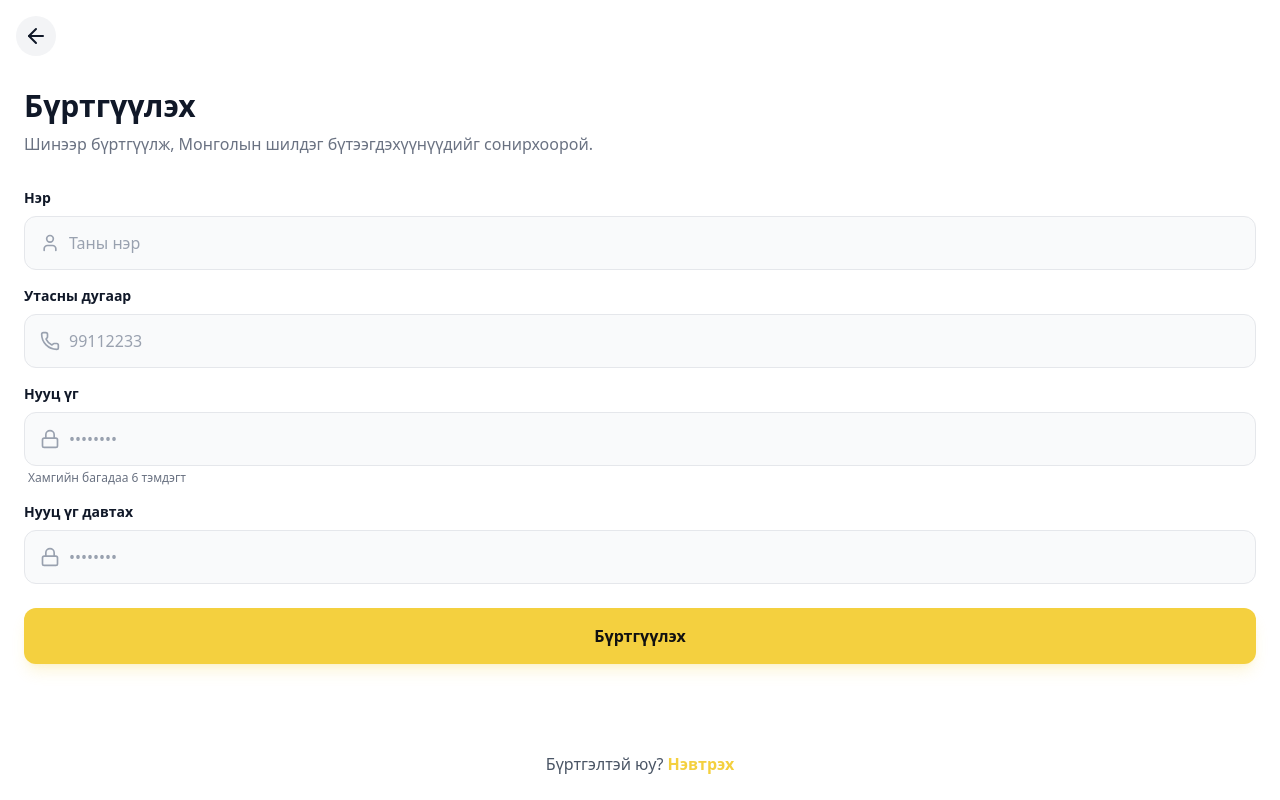
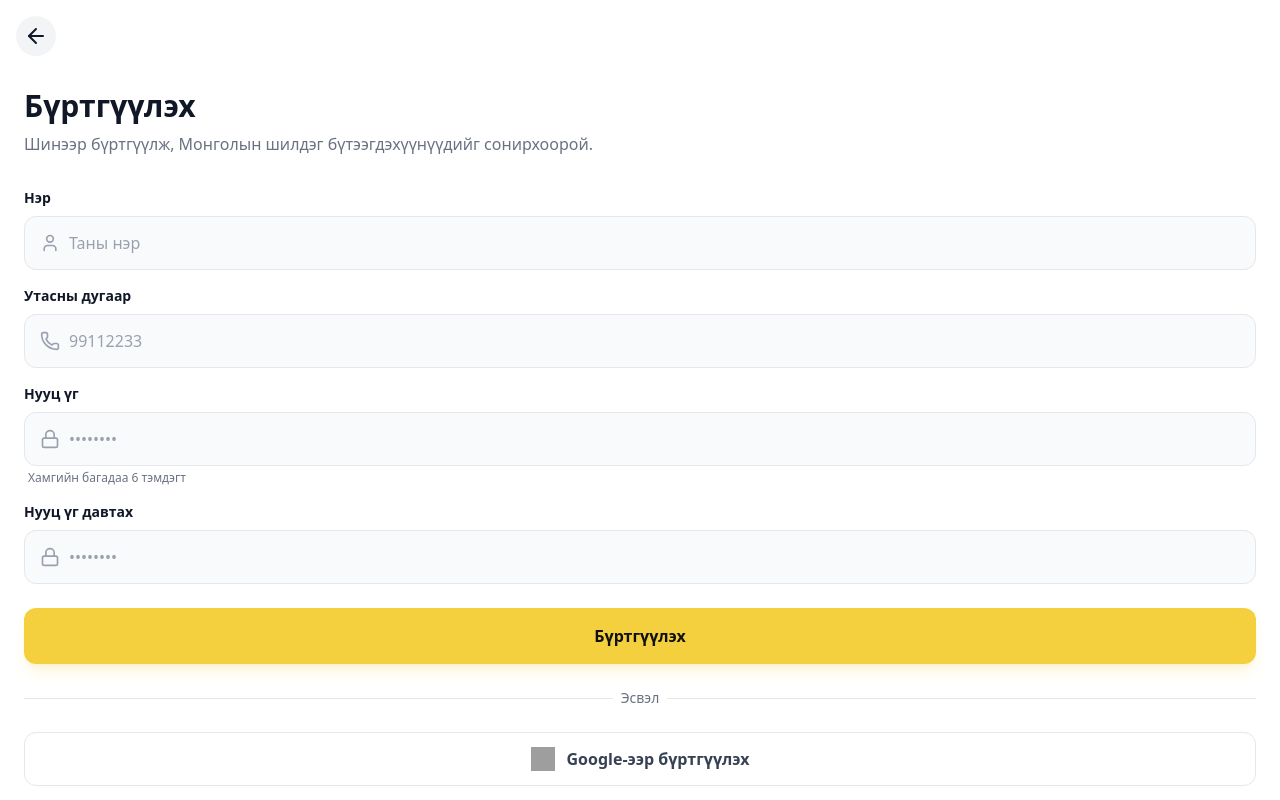
Before and after one commit to eerdenee/nutgiin-delguur, a Next.js app: page /signup in a window 1280 px wide. Shown: the top 800 px of the page. Built offline with nearby package versions, Linux system fonts and the light colour scheme; no server answers; grey boxes are pictures that could not be loaded.

Commit message:
Enhance Dashboard UI, add Admin Country Switcher, and implement Google Login

```diff
--- a/src/app/(auth)/login/page.tsx
+++ b/src/app/(auth)/login/page.tsx
@@ -132,6 +132,32 @@ export default function LoginPage() {
                     </button>
                 </form>
 
+                <div className="relative my-6">
+                    <div className="absolute inset-0 flex items-center">
+                        <div className="w-full border-t border-gray-200"></div>
+                    </div>
+                    <div className="relative flex justify-center text-sm">
+                        <span className="px-2 bg-white text-gray-500">Эсвэл</span>
+                    </div>
+                </div>
+
+                <button
+                    type="button"
+                    onClick={async () => {
+                        const { supabase } = await import("@/lib/supabase");
+                        await supabase.auth.signInWithOAuth({
+                            provider: 'google',
+                            options: {
+                                redirectTo: `${window.location.origin}/auth/callback`
+                            }
+                        });
+                    }}
+                    className="w-full bg-white border border-gray-200 text-gray-700 font-bold py-3.5 rounded-xl hover:bg-gray-50 transition-all flex items-center justify-center gap-3"
+                >
+                    <img src="https://www.svgrepo.com/show/475656/google-color.svg" className="w-6 h-6" alt="Google" />
+                    Google-ээр нэвтрэх
+                </button>
+
                 <div className="mt-auto pt-6 text-center">
                     <p className="text-gray-600">
                         Бүртгэлгүй юу?{" "}
--- a/src/app/(auth)/signup/page.tsx
+++ b/src/app/(auth)/signup/page.tsx
@@ -184,6 +184,32 @@ export default function SignupPage() {
                     </div>
                 </form>
 
+                <div className="relative my-6">
+                    <div className="absolute inset-0 flex items-center">
+                        <div className="w-full border-t border-gray-200"></div>
+                    </div>
+                    <div className="relative flex justify-center text-sm">
+                        <span className="px-2 bg-white text-gray-500">Эсвэл</span>
+                    </div>
+                </div>
+
+                <button
+                    type="button"
+                    onClick={async () => {
+                        const { supabase } = await import("@/lib/supabase");
+                        await supabase.auth.signInWithOAuth({
+                            provider: 'google',
+                            options: {
+                                redirectTo: `${window.location.origin}/auth/callback`
+                            }
+                        });
+                    }}
+                    className="w-full bg-white border border-gray-200 text-gray-700 font-bold py-3.5 rounded-xl hover:bg-gray-50 transition-all flex items-center justify-center gap-3"
+                >
+                    <img src="https://www.svgrepo.com/show/475656/google-color.svg" className="w-6 h-6" alt="Google" />
+                    Google-ээр бүртгүүлэх
+                </button>
+
                 <div className="mt-auto pt-6 text-center">
                     <p className="text-gray-600">
                         Бүртгэлтэй юу?{" "}
--- a/src/app/dashboard/page.tsx
+++ b/src/app/dashboard/page.tsx
@@ -8,7 +8,7 @@ import { getUserSubscription, canPostMoreAds, SUBSCRIPTION_PLANS } from "@/lib/s
 import { useCountry } from "@/context/CountryContext";
 
 export default function ProfilePage() {
-    const { t, country } = useCountry();
+    const { t, country, setCountry } = useCountry();
     const [showTooltip, setShowTooltip] = useState(false);
     const [user, setUser] = useState({
         name: "",
@@ -241,10 +241,10 @@ export default function ProfilePage() {
 
                         {/* User Info */}
                         <h1 className="text-2xl font-bold text-gray-900 mb-1">
-                            {user.name || t.dashboard.guest}
+                            {user.name || t.dashboard.welcome}
                         </h1>
                         <p className="text-gray-700 font-medium mb-3">
-                            {user.phone || t.dashboard.guest}
+                            {user.phone || "Нутгийн Дэлгүүр"}
                         </p>
 
                         {/* Status Badge */}
@@ -257,6 +257,24 @@ export default function ProfilePage() {
                                 <span className="text-xs font-bold">
                                     {user.phone ? `🛍️ ${t.dashboard.buyer}` : `👤 ${t.dashboard.guest}`}
                                 </span>
+                            </div>
+                        )}
+
+                        {/* Admin Country Switcher */}
+                        {isAdmin && (
+                            <div className="mt-4 flex items-center gap-2 bg-white/20 backdrop-blur-md p-1 rounded-lg border border-white/30">
+                                <button
+                                    onClick={() => setCountry('MN')}
+                                    className={`px-3 py-1 rounded-md text-sm font-bold transition-colors ${country.code === 'MN' ? 'bg-white text-gray-900 shadow-sm' : 'text-gray-800 hover:bg-white/10'}`}
+                                >
+                                    🇲🇳 MN
+                                </button>
+                                <button
+                                    onClick={() => setCountry('KG')}
+                                    className={`px-3 py-1 rounded-md text-sm font-bold transition-colors ${country.code === 'KG' ? 'bg-white text-gray-900 shadow-sm' : 'text-gray-800 hover:bg-white/10'}`}
+                                >
+                                    🇰🇬 KG
+                                </button>
                             </div>
                         )}
                     </div>
```
